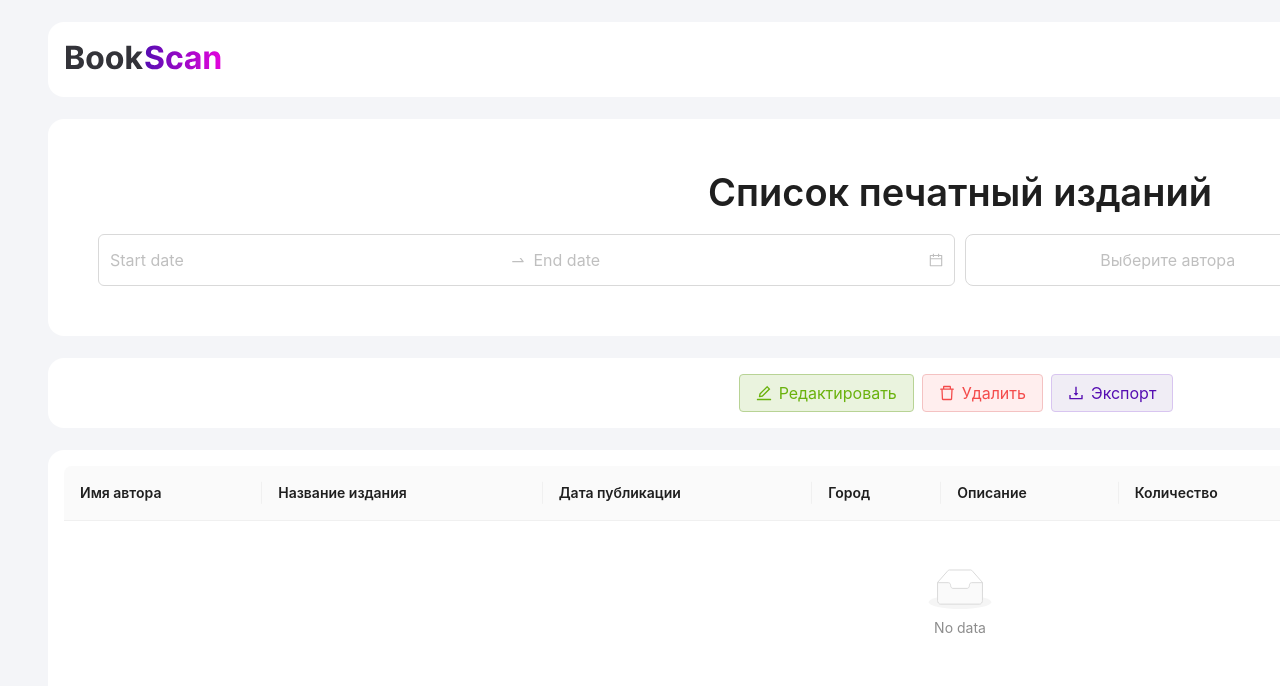
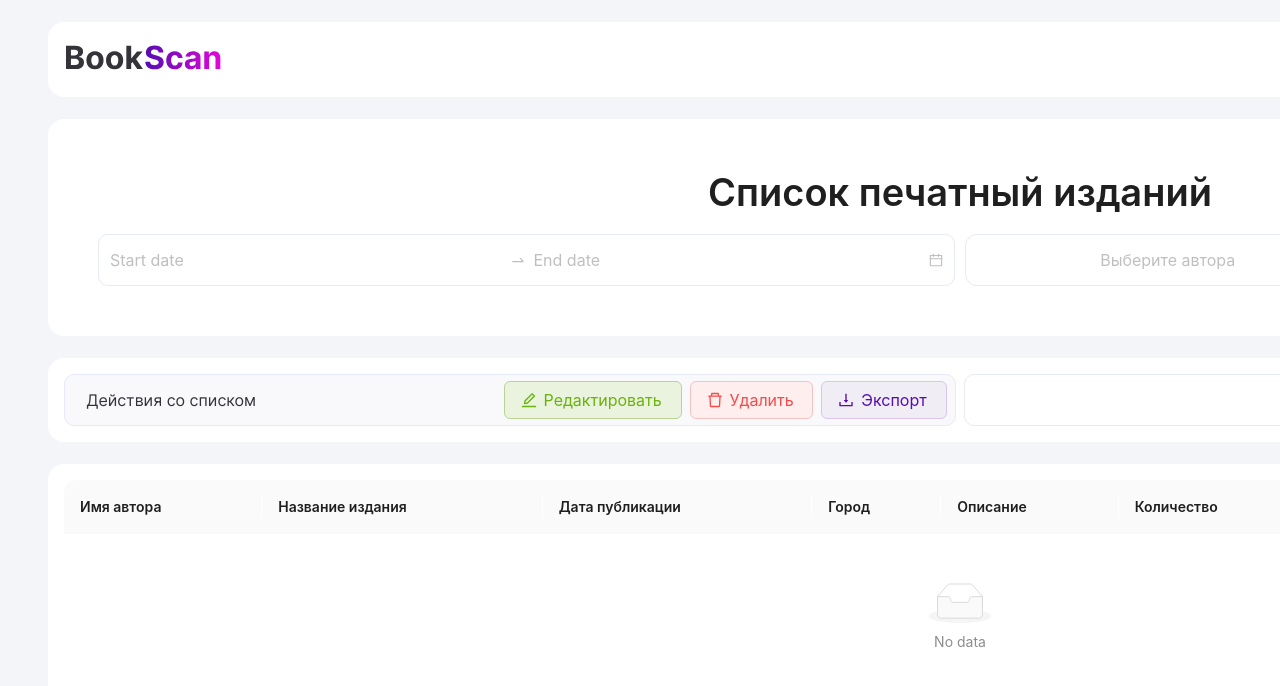
Before and after one commit to alt2211/Printed_publications_FE, a React (Create React App) app in the folder printed_publications/: page / in a window 1280 px wide. Shown: the top 686 px of the page. Built offline with nearby package versions, Linux system fonts and the light colour scheme.

Commit message:
Исправил стили

```diff
--- a/printed_publications/src/App.tsx
+++ b/printed_publications/src/App.tsx
@@ -1,6 +1,7 @@
 import { BrowserRouter, Routes } from 'react-router-dom';
 import useRouter from "./components/useRouter.tsx";
 import { ConfigProvider } from "antd";
+import React from 'react';
 import './Styles/App.css'
 
 export default () => {
@@ -9,6 +10,16 @@ export default () => {
     return (
         <ConfigProvider
             theme={{
+                token: {
+                    colorBorder: '#E6EAF8',
+                    colorBgContainer: '#FFF',
+                    borderRadius: 10,
+                    colorPrimaryHover: '#D8C5F0',
+                    colorPrimary: "#550DB2",
+                    colorPrimaryBorder: "#FFF",
+                    colorBorderSecondary: "#FFF",
+
+                  },
                 components: {
                     Form: {
                         labelFontSize: 16,
@@ -23,7 +34,8 @@ export default () => {
                         controlHeightLG: 52
                     },
                     Select: {
-                        controlHeightLG: 52
+                        controlHeightLG: 52,
+                        boxShadow: 'none'
                     },
                 }
             }}
--- a/printed_publications/src/Styles/login.scss
+++ b/printed_publications/src/Styles/login.scss
@@ -4,7 +4,14 @@
   width: 1824px;
   margin: 22px 48px;
   padding: 50px;
+
+  .ant-select-selector {
+    box-shadow: none !important;
+  }
+
 }
+
+
 
 .frame-without-color-2 {
   background-color: white;
@@ -12,41 +19,6 @@
   width: 1824px;
   margin: 22px 48px;
   padding: 16px;
-
-  .export-button{
-    font-size: 16px;
-    padding: 8px 16px;
-    color: #550DB2;
-    border-color: #D8C5F0;
-    transition: border-color 0.3s;
-    cursor: pointer;
-    &:hover {
-      border-color: #550DB2;
-    }
-  }
-  .delete-button{
-    font-size: 16px;
-    padding: 8px 16px;
-    color: #F44B4B;
-    border-color: #F4C2C2;
-    transition: border-color 0.3s;
-    cursor: pointer;
-    &:hover {
-      border-color: #F44B4B;
-    }
-  }
-  .edit-button{
-    font-size: 16px;
-    padding: 8px 16px;
-    color: #6AB20D;
-    border-color: #B8D395;
-    transition: border-color 0.3s;
-    cursor: pointer;
-    &:hover {
-      border-color: #6AB20D;
-      background:#E3EBD7;
-    }
-  }
 }
 
 // .custom-table{
--- a/printed_publications/src/pages/Home.tsx
+++ b/printed_publications/src/pages/Home.tsx
@@ -4,6 +4,7 @@ import {
     DeleteOutlined,
     DownloadOutlined,
 } from '@ant-design/icons';
+import style from '../ui/home/home.module.scss'
 
 export default () => {
 
@@ -28,17 +29,17 @@ export default () => {
                     <Col span={12}>
                         <DatePicker.RangePicker
                             size='large'
-                            style={{ width: '100%' }}
+                            style={{ width: '100%', boxShadow: 'none'}}
                         />
                     </Col>
                     <Col span={6}>
                         <Select
                             size='large'
-                            style={{ width: '100%' }}
+                            style={{ width: '100%'}}
                             options={[
-                                { label: 'Петрович 1', value: '1' },
-                                { label: 'Петрович 2', value: '2' },
-                                { label: 'Петрович 3', value: '3' },
+                                { label: 'Пушкин 1', value: '1' },
+                                { label: 'Пушкин 2', value: '2' },
+                                { label: 'Пушкин 3', value: '3' },
                             ]}
                             placeholder='Выберите автора'
                         />
@@ -58,7 +59,7 @@ export default () => {
                 </Row>
             </div>
 
-            <div className='frame-without-color-2'>
+            <div className={style.frc}>
                 {/* Старые стили у кнопок */}
                 {/* <Tag color='#EAF3DE' icon={<EditOutlined/>}
                      style={{ fontSize: 16, padding: '8px 16px' , color: '#6AB20D', borderColor: '#B8D395'}}>Редактировать</Tag>
@@ -66,11 +67,18 @@ export default () => {
                      style={{ fontSize: 16, padding: '8px 16px' , color: '#F44B4B', borderColor: '#F4C2C2'}}>Удалить</Tag>
                 <Tag color='#F0EDF5' icon={<DownloadOutlined/>}
                      style={{ fontSize: 16, padding: '8px 16px', color: '#550DB2', borderColor: '#D8C5F0' }}>Экспорт</Tag> */}
-
-                <Tag color='#EAF3DE' icon={<EditOutlined/>} className='edit-button'>Редактировать</Tag>
-                <Tag color='#FEE' icon={<DeleteOutlined/>} className='delete-button'>Удалить</Tag>
-                <Tag color='#F0EDF5' icon={<DownloadOutlined/>} className='export-button'>Экспорт</Tag>
-
+                <div className={style.listActions}>
+                    <div className={style.Text1}>Действия со списком</div>
+                    <Tag color='#EAF3DE' icon={<EditOutlined/>} className={style.editButton}>Редактировать</Tag>
+                    <Tag color='#FEE' icon={<DeleteOutlined/>} className={style.deleteButton}>Удалить</Tag>
+                    <Tag color='#F0EDF5' icon={<DownloadOutlined/>} className={style.exportButton} >Экспорт</Tag>
+                </div>
+                <div className={style.search}>
+                <input type="text"className={style.search1} /> {/* Ваше поле ввода */}
+                    <div className={style.imageWrapper}>
+                        <img src="MagnifyingGlass.svg" alt="MagnifyingGlass" />
+                    </div>
+                </div>
             </div>
 
             <div className='frame-without-color-2'>
--- a/printed_publications/src/pages/Login.tsx
+++ b/printed_publications/src/pages/Login.tsx
@@ -82,14 +82,14 @@ const LoginPage = () => {
 				<Input
 					type='email'
 					size='large'
-					style={{ width: '100%' }}
+					style={{ width: '100%', boxShadow: 'none'}}
 					placeholder='youremail@gmail.com'
 				/>
 			</FormItem>
 			<FormItem name='password' label='Пароль'>
 				<Input.Password
 					size='large'
-					style={{ width: '100%' }}
+					style={{ width: '100%', boxShadow: 'none' }}
 					placeholder='•••••••••'
 				/>
 			</FormItem>
@@ -133,21 +133,21 @@ const RegPage = () => {
 				<Input
 					type='email'
 					size='large'
-					style={{ width: '100%' }}
+					style={{ width: '100%', boxShadow: 'none' }}
 					placeholder='youremail@gmail.com'
 				/>
 			</FormItem>
 			<FormItem name='password' label='Пароль'>
 				<Input.Password
 					size='large'
-					style={{ width: '100%' }}
+					style={{ width: '100%', boxShadow: 'none' }}
 					placeholder='•••••••••'
 				/>
 			</FormItem>
 			<FormItem name='repeatPassword' label='Повторите пароль'>
 				<Input.Password
 					size='large'
-					style={{ width: '100%' }}
+					style={{ width: '100%', boxShadow: 'none' }}
 					placeholder='•••••••••'
 				/>
 			</FormItem>
--- /dev/null
+++ b/printed_publications/src/ui/home/home.module.scss
@@ -0,0 +1,121 @@
+.search1{
+    width: 892px;
+    height: 52px;
+    flex-shrink: 0;
+    border-radius: 10px;
+    border: 1px solid #E6EAF8;
+    transition: border-color 0.3s;
+    outline: none;
+}
+
+.search1:hover {
+    border-color: #D8C5F0; /* ваш цвет границы при наведении */
+  }
+
+.search1:focus {
+    border-color: #550DB2;
+
+    /* цвет границы в активном состоянии (при нажатии) */
+  }
+.search{
+    display: flex;
+    align-items: center;
+    position: relative;
+}
+
+.imageWrapper{
+    display: flex;
+    width: 40px;
+    height: 40px;
+    padding: 10px;
+    justify-content: center;
+    align-items: center;
+    flex-shrink: 0;
+    border-radius: 6px;
+    background: #F0EDF5;
+    position: absolute;
+    right: 6px;
+    cursor: pointer;
+
+    // top: 50%;
+    // right: 10px; /* или другие значения в зависимости от вашего дизайна */
+    // transform: translateY(-50%);
+}
+
+.listActions{
+    display: flex;
+    width: 892px;
+    height: 52px;
+    padding: 8px 8px 8px 20px;
+    align-items: center;
+    flex-shrink: 0;
+    border-radius: 10px;
+    border: 1px solid #E6EAF8;
+    background: #F9F9FC;
+    margin-right: 8px;
+}
+
+.Text1{
+    width: 175px;
+    color: #333339;
+    font-size: 16px;
+    font-style: normal;
+    font-weight: 400;
+    line-height: 20px;
+    margin-right: 246px;
+
+}
+
+
+
+.frc {
+    background-color: white;
+    border-radius: 16px;
+    width: 1824px;
+    margin: 22px 48px;
+    padding: 16px;
+    display: flex;
+    align-items: center;
+
+    .exportButton{
+        width: 127px;
+        font-size: 16px;
+        padding: 8px 16px;
+        color: #550DB2;
+        border-color: #D8C5F0;
+        transition: border-color 0.3s;
+        border-radius: 6px;
+        cursor: pointer;
+        &:hover {
+          border-color: #550DB2;
+        }
+        margin-right: 0px;
+      }
+      .deleteButton{
+        width: 125px;
+        font-size: 16px;
+        padding: 8px 16px;
+        color: #F44B4B;
+        border-color: #F4C2C2;
+        transition: border-color 0.3s;
+        border-radius: 6px;
+        cursor: pointer;
+        &:hover {
+          border-color: #F44B4B;
+        }
+      }
+      .editButton{
+        width: 180px;
+        font-size: 16px;
+        padding: 8px 16px;
+        color: #6AB20D;
+        border-color: #B8D395;
+        transition: border-color 0.3s;
+        border-radius: 6px;
+        cursor: pointer;
+        &:hover {
+          border-color: #6AB20D;
+          background:#E3EBD7;
+        }
+      }
+}
```
